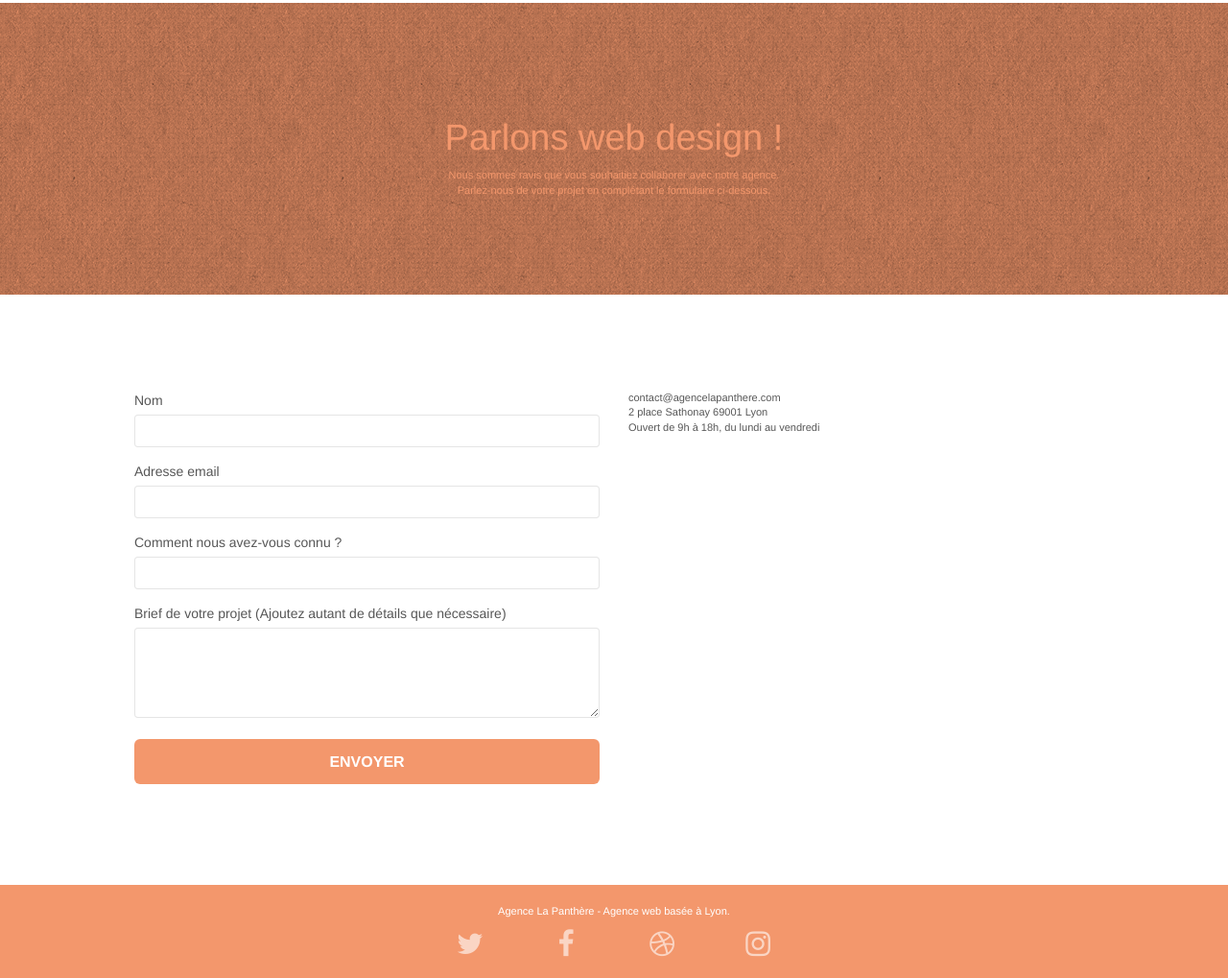
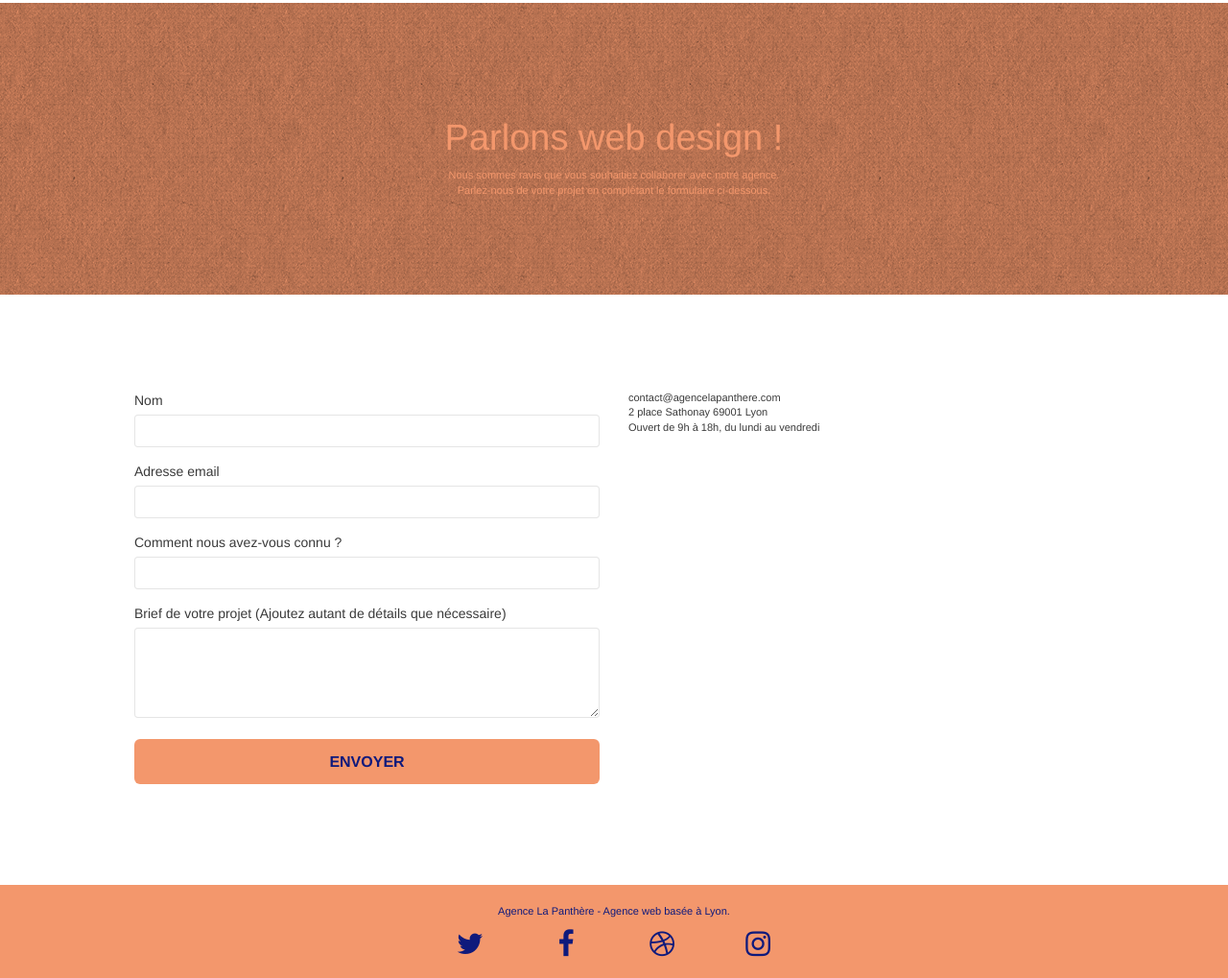
Before and after one commit to De-Julien/Projet-4, a plain HTML site: page page2.html in a window 1280 px wide. Shown: the part 89-1108 px from the top of the page at 96% size. Drawn offline with nearby package versions, Linux system fonts and the light colour scheme; files that its build step writes are made by us from their sources; a script that the page names is missing.

Commit message:
3eme correction constraste

```diff
--- a/style.css
+++ b/style.css
@@ -100,7 +100,7 @@ a:hover {
 }
 
 .d-bloc {
-    color: rgba(255, 255, 255, .7);
+    color: #0f1a7c;
 }
 
 .d-bloc button:hover {
@@ -133,7 +133,7 @@ a:hover {
 .d-bloc h5 a,
 .d-bloc h6 a,
 .d-bloc p a {
-    color: rgba(255, 255, 255, .6);
+    color: #0f1a7c;
 }
 
 .d-bloc .a-btn:hover,
@@ -651,7 +651,7 @@ label,
 a {
     font-family: "helvetica";
     font-weight: 400;
-    color: #575757!important;
+    color: #3a3a3a!important;
 }
 
 .container {
@@ -736,7 +736,7 @@ h4 {
 }
 
 .white {
-    color: #FFFFFF!important;
+    color: #0f1a7c!important;
 }
 
 .portfolio-thumb {
@@ -780,7 +780,7 @@ h4 {
 
 .btn-atomic-tangerine {
     background: #F3976C;
-    color: #FFFFFF!important;
+    color: #0f1a7c!important;
 }
 
 .btn-atomic-tangerine:hover {
```
